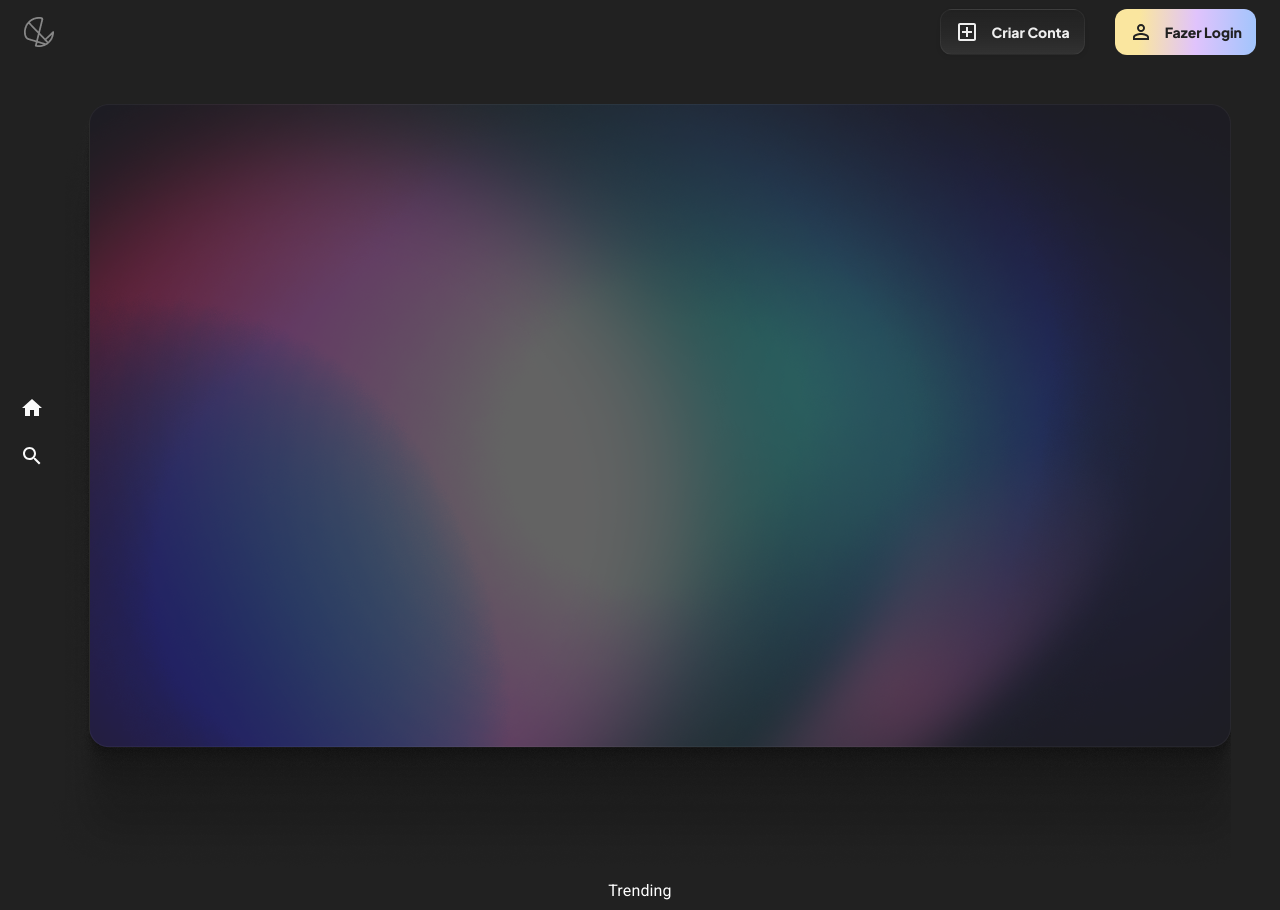
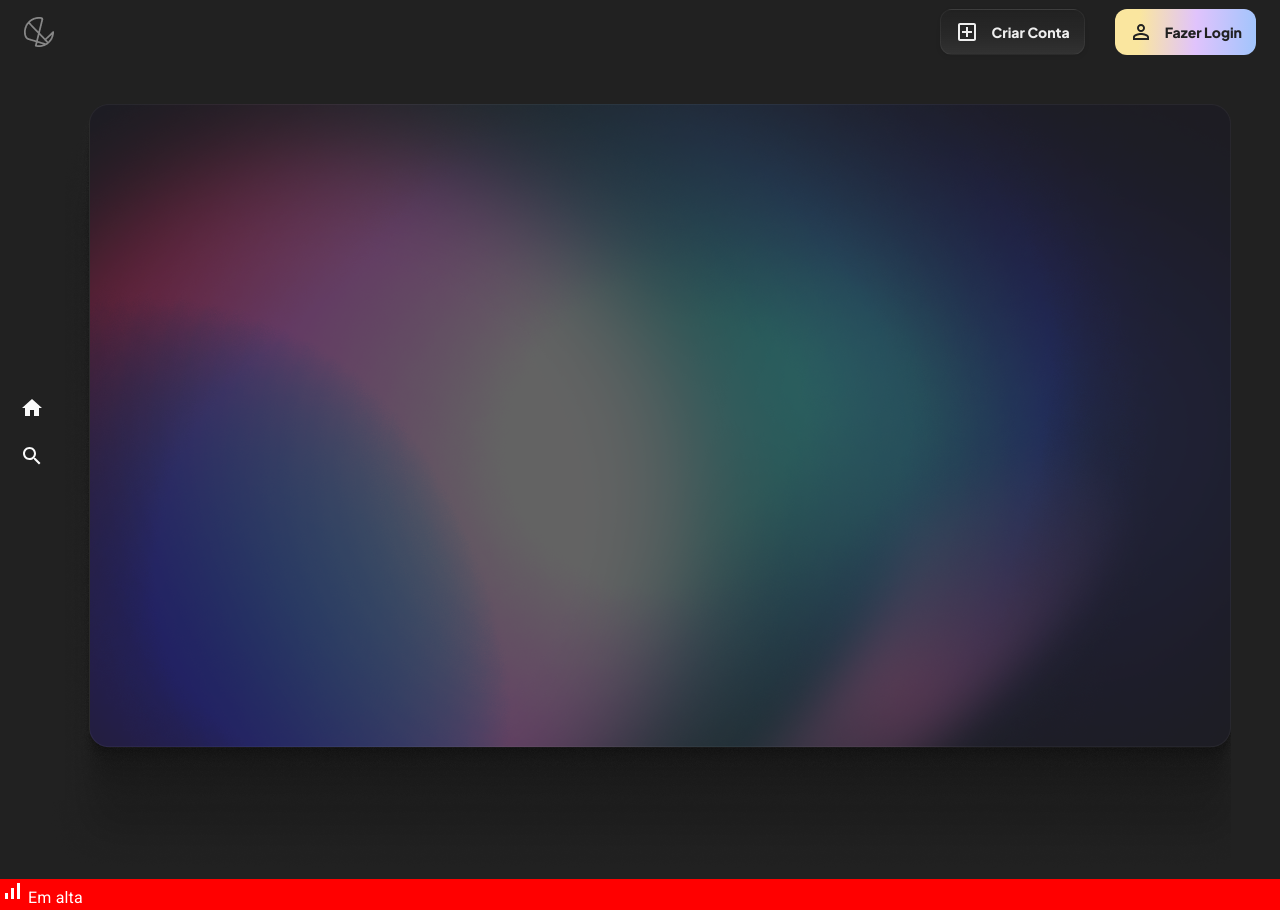
Before and after one commit to DaviSant0s/telos-flix, a React (Create React App) app: page / in a window 1280 px wide. Built offline with nearby package versions, Linux system fonts and the light colour scheme.

Commit message:
fix(erro do header): teste

```diff
--- /dev/null
+++ b/src/components/trending/index.css
@@ -0,0 +1,22 @@
+.trendingSection{
+    background-color: red;
+    width: 100%;
+    display: flex;
+    flex-direction: row;
+    justify-content: start;
+    align-items: center;
+}
+
+.labelSection{
+
+}
+
+/* .trendingSection .labelSection{
+    display: flex;
+    flex-direction: row;
+    justify-content: start;
+    align-items: center;
+}
+.trendingSection{
+    width: 100%;
+} */
--- a/src/components/trending/index.jsx
+++ b/src/components/trending/index.jsx
@@ -1,7 +1,11 @@
+import { SignalCellularAltOutlined } from '@mui/icons-material'
 import React from 'react'
+import './index.css'
 
 export default function Trending() {
   return (
-    <div>Trending</div>
+    <div className='trendingSection'>
+        <div className='labelSection'><SignalCellularAltOutlined/> Em alta</div>
+    </div>
   )
 }
--- a/src/pages/home/index.jsx
+++ b/src/pages/home/index.jsx
@@ -1,4 +1,3 @@
-import { Link } from 'react-router-dom';
 import React from 'react'
 import MainVideo from '../../components/mainVideo';
 import Trending from '../../components/trending';
```
